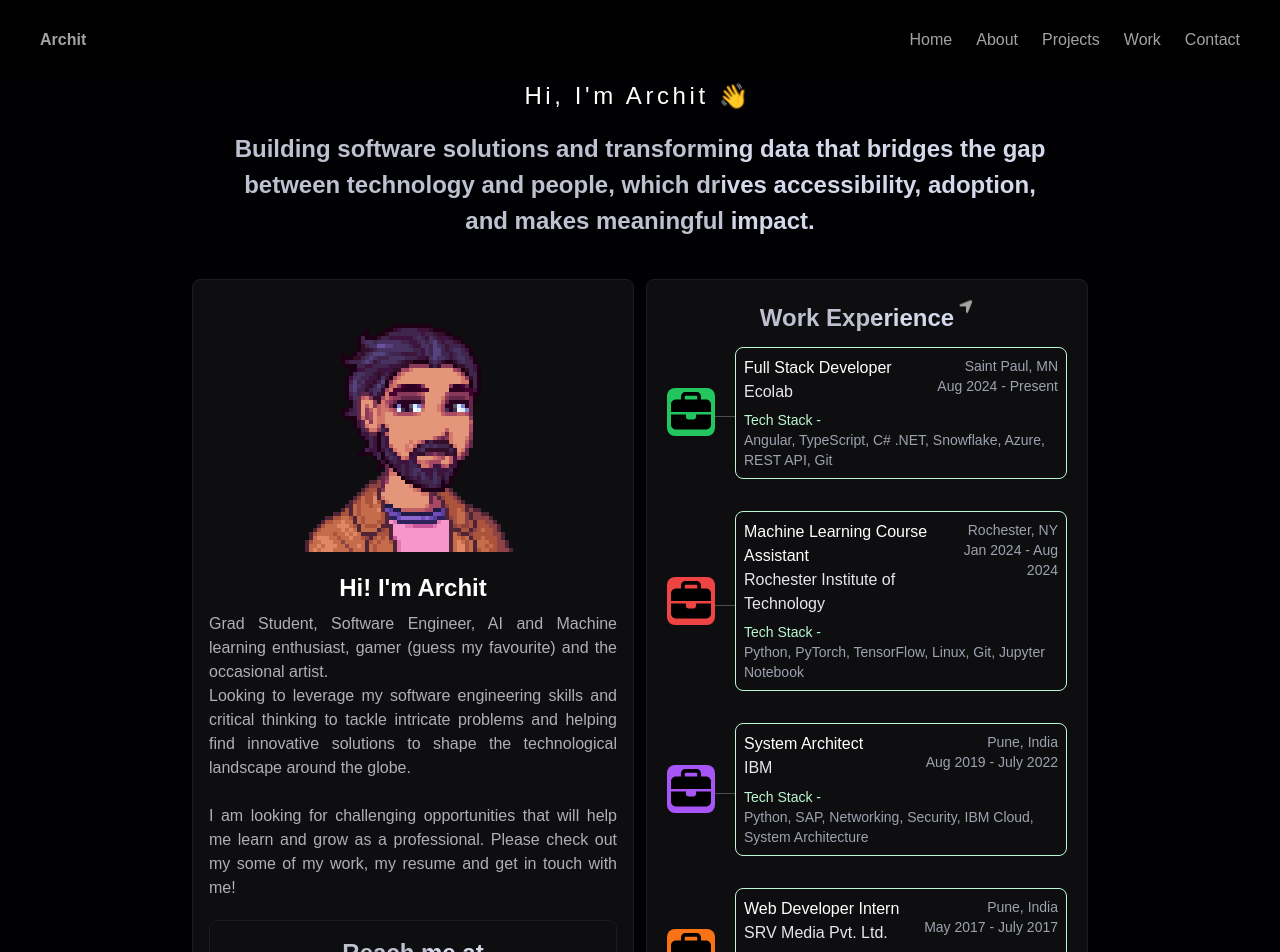
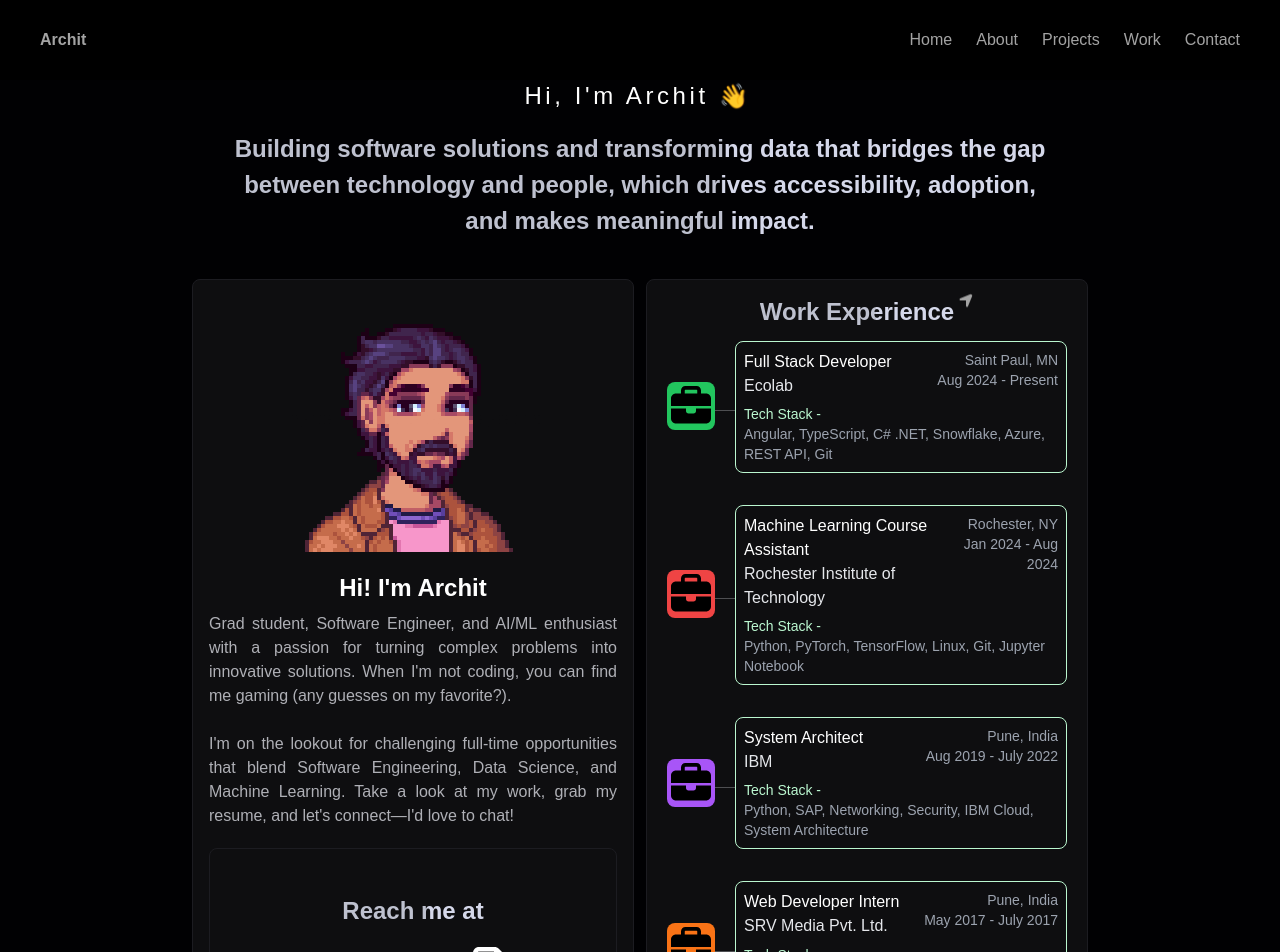
Before and after one commit to JoshiArchit/joshiarchit.github.io, a React (Vite) app: page / in a window 1280 px wide. Shown: the top 952 px of the page. Built offline with nearby package versions, Linux system fonts and the light colour scheme; a web font is replaced by a local one.

Commit message:
Minor text update

```diff
--- a/src/sections/Hero.jsx
+++ b/src/sections/Hero.jsx
@@ -36,16 +36,16 @@ export const Hero = () => {
               Hi! I'm Archit
             </p>
             <p className="text-xl text-[#afb0b6]  sm:grid-subtext">
-              Grad Student, Software Engineer, AI and Machine learning
-              enthusiast, gamer (guess my favourite) and the occasional artist.{" "}
-              <br />
-              Looking to leverage my software engineering skills and critical
-              thinking to tackle intricate problems and helping find innovative
-              solutions to shape the technological landscape around the globe.{" "}
-              <br />
-              <br />I am looking for challenging opportunities that will help me
-              learn and grow as a professional. Please check out my some of my
-              work, my resume and get in touch with me!
+              Grad student, Software Engineer, and AI/ML enthusiast with a
+              passion for turning complex problems into innovative solutions.
+              When I'm not coding, you can find me gaming (any guesses on my
+              favorite?).
+              <br/>
+              <br/>
+              I'm on the lookout for challenging full-time
+              opportunities that blend Software Engineering, Data Science, and
+              Machine Learning. Take a look at my work, grab my resume, and
+              let's connect—I'd love to chat!
             </p>
           </div>
 
```
